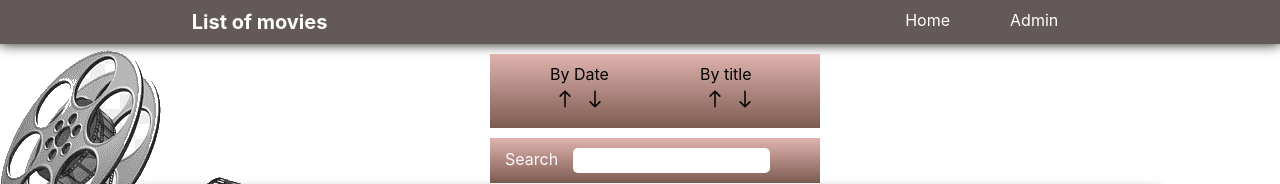
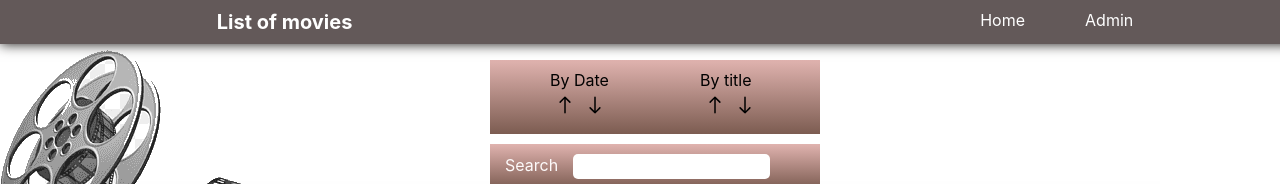
Before and after one commit to lauraMeiz/Movie, a React (Create React App) app in the folder r1/: page / in a window 1280 px wide. Shown: the top 184 px of the page. Built offline with nearby package versions, Linux system fonts and the light colour scheme; no server answers.

Commit message:
nav-bar fixed

```diff
--- a/r1/src/Crud.scss
+++ b/r1/src/Crud.scss
@@ -9,6 +9,9 @@
 .navbar-nav {
   background-color: rgb(99, 89, 89);
   display: flex;
+  position: fixed;
+  width: 100%;
+  top: 0;
   flex-direction: row;
   justify-content: space-around;
   padding: 10px 50px;
@@ -176,7 +179,7 @@ ul {
     display: flex;
     flex-direction: column;
     width: 200px;
-    height: 500px;
+    height: 360px;
     padding: 10px;
     background: rgb(124, 92, 81);
     background: linear-gradient(
@@ -202,10 +205,10 @@ ul {
     }
     p {
       font-size: 13px;
-      height: 4.5rem;
+      height: 2.3rem;
       overflow: hidden;
       display: -webkit-box;
-      -webkit-line-clamp: 4;
+      -webkit-line-clamp: 2;
       -webkit-box-orient: vertical;
     }
   }
@@ -385,7 +388,7 @@ button {
   );
   width: 300px;
 
-  margin: 10px calc(50% - 150px);
+  // margin: 60px calc(50% - 150px);
   padding: 10px 15px;
   label {
     margin-right: 15px;
@@ -397,6 +400,14 @@ button {
     border: none;
   }
 }
+.row-rating {
+  margin-left: calc(50% - 150px);
+  margin-top: 60px;
+}
+.row-search {
+  margin: 10px calc(50% - 150px);
+}
+
 @media (max-width: 550px) {
   .row-search,
   .row-rating {
```
